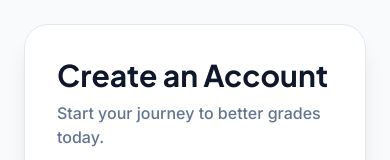
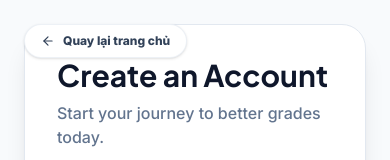
Before and after one commit to huynhduybinh24/SWP391_AIStudyHub, a React (Vite) app in the folder FrontEnd/: page /register in a window 390 px wide. Shown: the top 160 px of the page. Built offline with nearby package versions, Linux system fonts and the light colour scheme; the HTML template or start-up script is replaced by a standard one.

Commit message:
feat: implement responsive landing, login, and registration pages for the authentication flow

```diff
--- a/FrontEnd/src/features/auth/pages/LoginPage.tsx
+++ b/FrontEnd/src/features/auth/pages/LoginPage.tsx
@@ -1,10 +1,23 @@
 import { LoginForm } from '@/features/auth/components/LoginForm'
 import heroImg from '@/assets/hero.png'
 import { AppFooter } from '@/components/shared/AppFooter'
+import { ArrowLeft } from 'lucide-react'
+import { Link } from 'react-router-dom'
 
 export function LoginPage() {
   return (
-    <div className="flex flex-col min-h-screen bg-slate-50 dark:bg-slate-950 text-slate-900 dark:text-slate-100 font-sans">
+    <div className="flex flex-col min-h-screen bg-slate-50 dark:bg-slate-950 text-slate-900 dark:text-slate-100 font-sans relative">
+      {/* Return to Landing Button */}
+      <div className="absolute top-6 left-6 z-50">
+        <Link
+          to="/"
+          className="inline-flex items-center gap-2 px-4 py-2 rounded-full bg-white dark:bg-slate-900 border border-slate-200/60 dark:border-slate-800 text-xs font-extrabold text-slate-700 dark:text-slate-350 hover:bg-slate-50 dark:hover:bg-slate-850 hover:text-blue-600 dark:hover:text-blue-400 transition-all shadow-sm cursor-pointer select-none"
+        >
+          <ArrowLeft className="w-3.5 h-3.5" />
+          <span>Quay lại trang chủ</span>
+        </Link>
+      </div>
+
       <div className="flex flex-1 overflow-hidden">
         {/* Left Pane - Hero Section */}
         <div className="hidden lg:flex flex-col items-center justify-center w-1/2 bg-slate-50 dark:bg-slate-950 text-slate-900 dark:text-slate-100 p-12 relative border-r border-slate-200/50 dark:border-slate-800/50">
--- a/FrontEnd/src/features/auth/pages/RegisterPage.tsx
+++ b/FrontEnd/src/features/auth/pages/RegisterPage.tsx
@@ -1,11 +1,23 @@
 import { RegisterForm } from '@/features/auth/components/RegisterForm'
-import { Sparkles } from 'lucide-react'
+import { Sparkles, ArrowLeft } from 'lucide-react'
 import heroImg from '@/assets/hero.png'
 import { AppFooter } from '@/components/shared/AppFooter'
+import { Link } from 'react-router-dom'
 
 export function RegisterPage() {
   return (
-    <div className="flex flex-col min-h-screen bg-slate-50 dark:bg-slate-950 text-slate-900 dark:text-slate-100 font-sans">
+    <div className="flex flex-col min-h-screen bg-slate-50 dark:bg-slate-950 text-slate-900 dark:text-slate-100 font-sans relative">
+      {/* Return to Landing Button */}
+      <div className="absolute top-6 left-6 z-50">
+        <Link
+          to="/"
+          className="inline-flex items-center gap-2 px-4 py-2 rounded-full bg-white dark:bg-slate-900 border border-slate-200/60 dark:border-slate-800 text-xs font-extrabold text-slate-700 dark:text-slate-350 hover:bg-slate-50 dark:hover:bg-slate-850 hover:text-blue-600 dark:hover:text-blue-400 transition-all shadow-sm cursor-pointer select-none"
+        >
+          <ArrowLeft className="w-3.5 h-3.5" />
+          <span>Quay lại trang chủ</span>
+        </Link>
+      </div>
+
       <div className="flex flex-1 overflow-hidden">
         {/* Left Pane - Hero Section */}
         <div className="hidden lg:flex flex-col justify-center w-[45%] bg-slate-50 dark:bg-slate-950 text-slate-900 dark:text-slate-100 relative px-16 py-12 border-r border-slate-200/50 dark:border-slate-800/50">
--- a/FrontEnd/src/features/landing/pages/LandingPage.tsx
+++ b/FrontEnd/src/features/landing/pages/LandingPage.tsx
@@ -118,7 +118,7 @@ export function LandingPage() {
             <Link to="/login" className="text-sm font-semibold text-primary hover:underline">
               Login
             </Link>
-            <Link to="/login">
+            <Link to="/register">
               <Button className="h-10 px-6 font-semibold rounded-full">
                 Register
               </Button>
```
